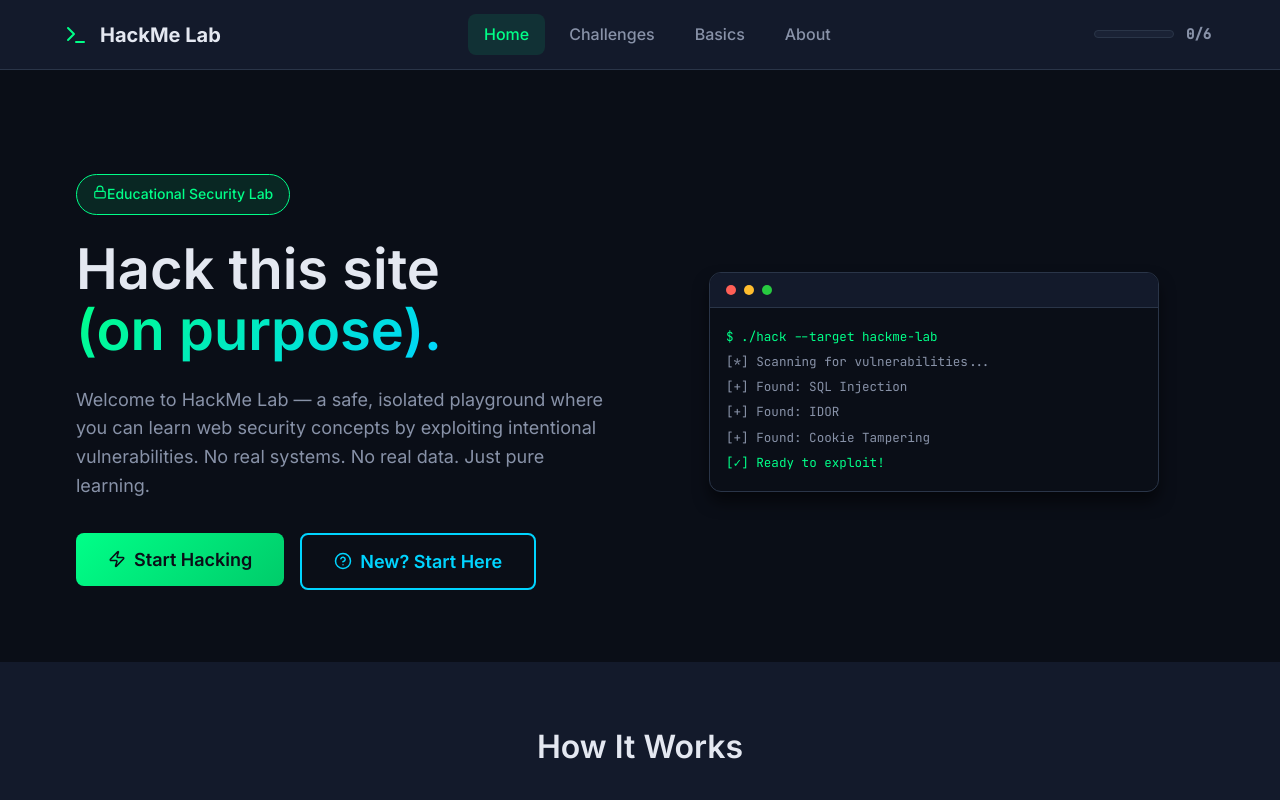
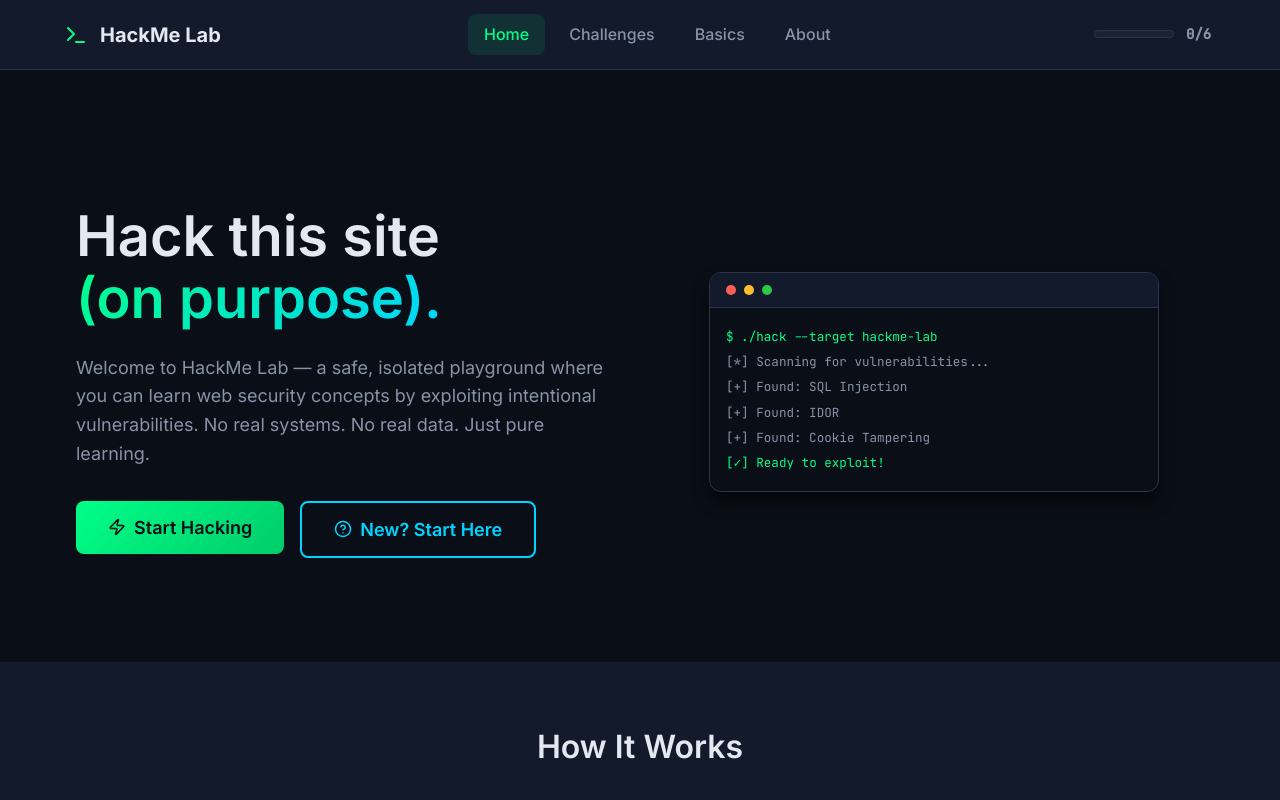
Before and after one commit to Electroworks-store/HackMe, a React (Vite) app: page / in a window 1280 px wide. Shown: the top 800 px of the page. Built offline with nearby package versions, Linux system fonts and the light colour scheme.

Commit message:
GitHub Pages deployment setup

```diff
--- a/src/pages/HomePage.jsx
+++ b/src/pages/HomePage.jsx
@@ -16,10 +16,6 @@ export default function HomePage() {
       <section className="hero">
         <div className="container">
           <div className="hero-content">
-            <div className="hero-badge">
-              <Lock size={14} />
-              Educational Security Lab
-            </div>
             <h1 className="hero-title">
               Hack this site<br />
               <span className="gradient-text">(on purpose).</span>
--- a/vite.config.js
+++ b/vite.config.js
@@ -3,6 +3,7 @@ import react from '@vitejs/plugin-react'
 
 export default defineConfig({
   plugins: [react()],
+  base: '/HackMe/',
   server: {
     port: 3000,
     open: true
```
Also changed, not shown: package.json (+5 -2 lines), 1 other file (tests, documents, lock files or other folders).
